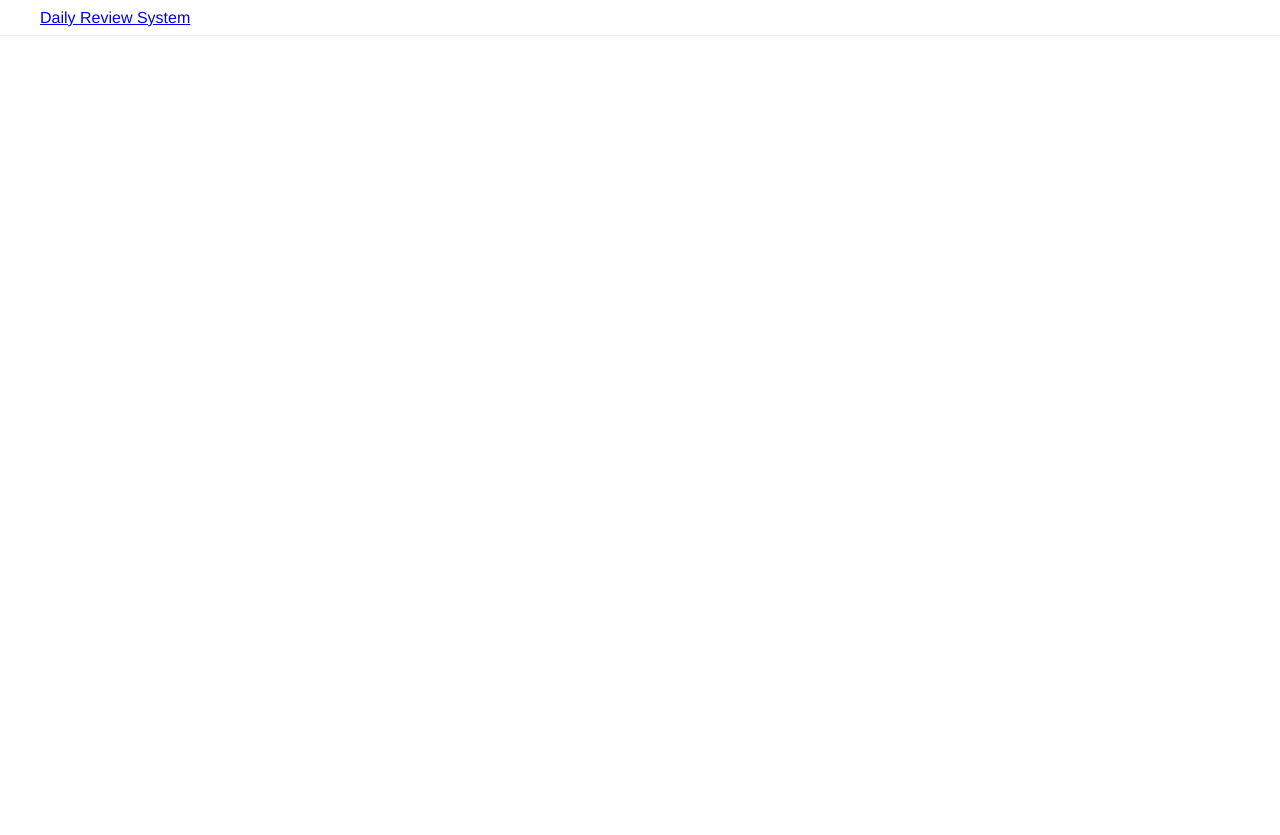
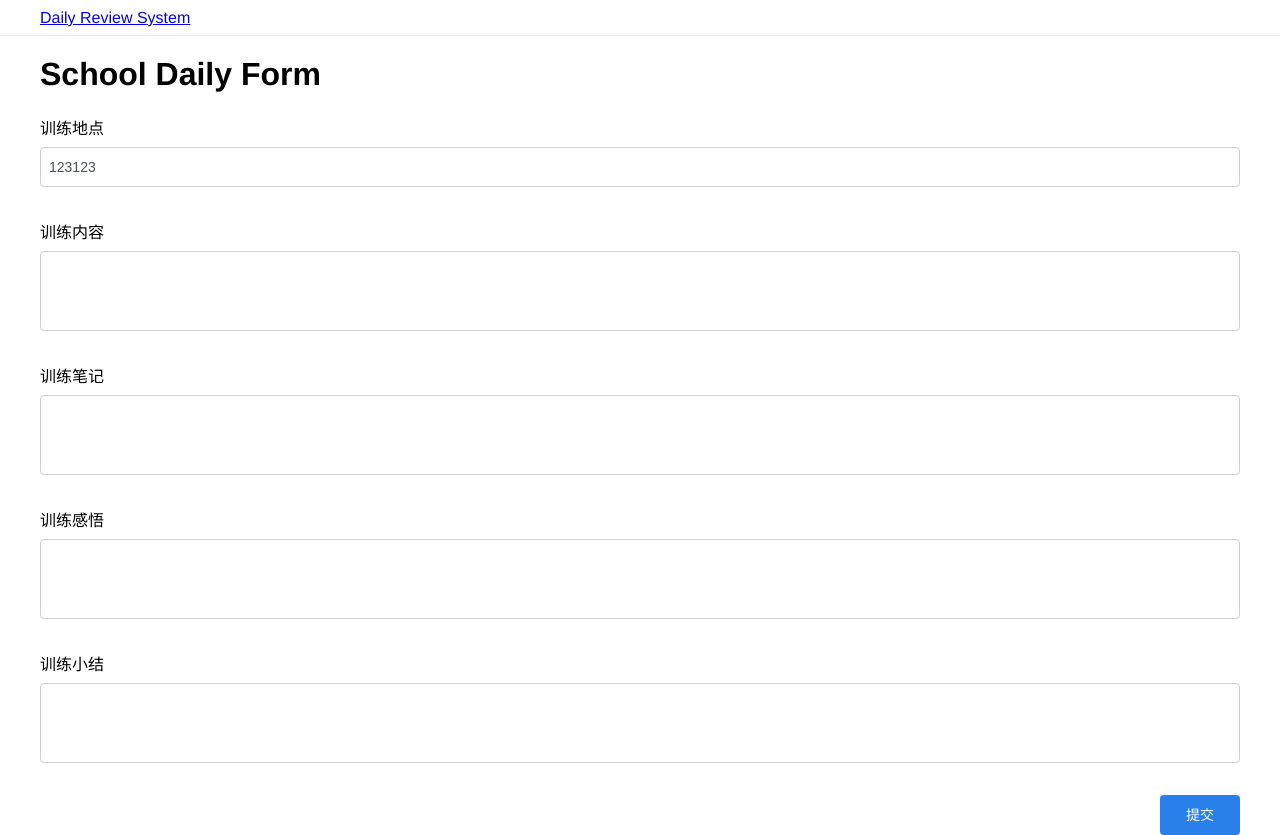
Before and after one commit to DailyReviewSystem/Review-Client-Side, a Vue app: page /form/1 in a window 1280 px wide. Before the commit this address had no page. Before the commit the page ends 800 px from the top, so only its background shows below. Built offline with nearby package versions, Linux system fonts and the light colour scheme.

Commit message:
form layout

```diff
--- a/src/assets/layout.scss
+++ b/src/assets/layout.scss
@@ -1,5 +1,9 @@
 .flex {
   display: flex;
+}
+
+.col {
+  flex-direction: column;
 }
 
 .align-center {
@@ -11,3 +15,7 @@
   align-items: center;
   justify-content: center;
 }
+
+.ml-auto {
+  margin-left: auto;
+}
--- /dev/null
+++ b/src/views/form.vue
@@ -0,0 +1,118 @@
+<style>
+.form-item {
+  display: flex;
+  flex-direction: column;
+}
+
+.form-item textarea,
+.form-item input:not([type='hidden']) {
+  margin-bottom: 2rem;
+}
+
+.form-item label {
+  margin-bottom: .5rem;
+}
+</style>
+
+<template>
+  <div class="content-width">
+    <h1>School Daily Form</h1>
+
+    <form class="flex col" @submit.prevent="submitForm" ref="form">
+      <template v-for="spec in formSpec">
+        <div class="form-item">
+          <label
+              v-if="spec.type !== 'hidden' "
+              :for="spec.id"
+          >{{ spec.label }}</label>
+
+          <textarea
+              v-if="spec.textarea"
+              :id="spec.id"
+              :name="spec.id"
+
+              class="ui-textarea"
+              cols="30"
+              rows="3"
+          >{{ spec.value ?? '' }}</textarea>
+
+          <input
+              v-else
+              :id="spec.id"
+              :name="spec.id"
+              :type="spec.type"
+              :value="spec.value ?? ''"
+
+              class="ui-input"
+          >
+        </div>
+      </template>
+
+      <button class="ui-button ml-auto" type="primary">提交</button>
+    </form>
+  </div>
+</template>
+
+<script setup>
+import { ref } from "vue";
+import { useRoute } from "vue-router";
+
+const route = useRoute();
+
+const formSpec = [
+  {
+    id: "date",
+    label: "日期",
+    type: "hidden",
+    value: "2021-01-16"
+  },
+
+  {
+    id: "week",
+    label: "星期",
+    type: "hidden",
+    value: "日"
+  },
+
+  {
+    id: "place",
+    label: "训练地点",
+    type: "text",
+    value: "123123",
+  },
+
+  {
+    id: "train-content",
+    label: "训练内容",
+    textarea: true,
+  },
+
+  {
+    id: "train-note",
+    label: "训练笔记",
+    textarea: true,
+  },
+
+  {
+    id: "train-thought",
+    label: "训练感悟",
+    textarea: true,
+  },
+
+  {
+    id: "train-conclusion",
+    label: "训练小结",
+    textarea: true,
+  },
+];
+
+console.log("ID: ", route.params.id);
+console.log( formSpec );
+
+const form = ref(null);
+
+function submitForm() {
+  const data = new FormData( form.value );
+  // this.api.post("/");
+}
+</script>
```
Also changed, not shown: src/router.js (+14 -3 lines), targets.txt.
